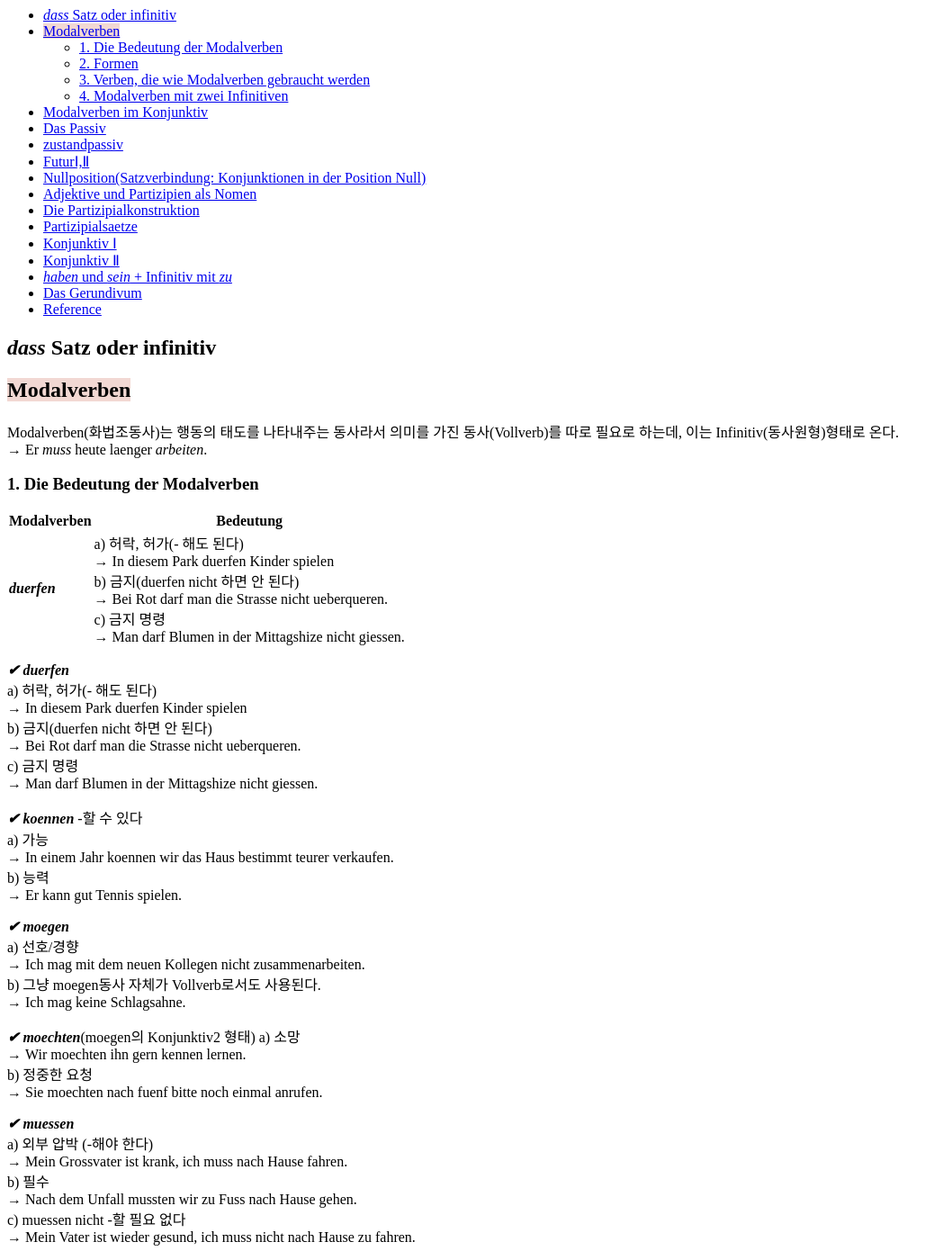
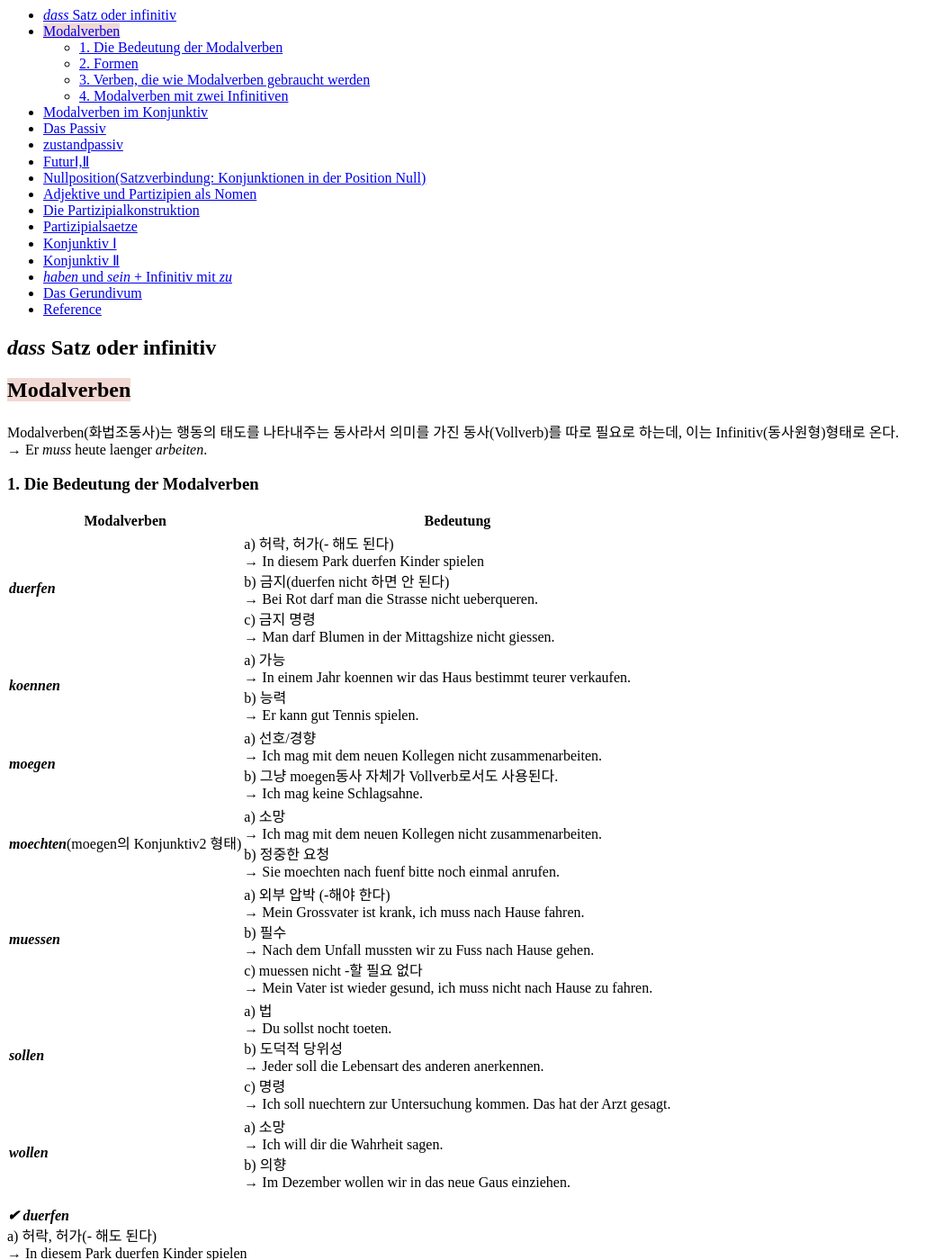
Before and after one commit to finddme/finddme.github.io, a Jekyll site: the page built from _posts/2021-01-24-DeutschGrammtik.md, in a window 1280 px wide and 1400 px high. Shown: the whole window at 90% size, without its empty margins (0-1048 px from the left). Built offline with Jekyll 4.4.1, drawn with Linux system fonts in a browser that asks for light colours.

Commit message:
Update 2021-01-24-DeutschGrammtik.md

```diff
--- a/_posts/2021-01-24-DeutschGrammtik.md
+++ b/_posts/2021-01-24-DeutschGrammtik.md
@@ -46,6 +46,13 @@
      <table style="border-collapse:collapse">
        <tr><th>Modalverben</th><th>Bedeutung</th></tr>
        <tr><td><strong><em>duerfen</em></strong></td><td>a) 허락, 허가(- 해도 된다)<br> → In diesem Park duerfen Kinder spielen<br> b) 금지(duerfen nicht 하면 안 된다)<br> → Bei Rot darf man die Strasse nicht ueberqueren.<br> c) 금지 명령<br> → Man darf Blumen in der Mittagshize nicht giessen.</td></tr>
+       <tr><td><strong><em>koennen</em></strong></td><td>a) 가능<br> → In einem Jahr koennen wir das Haus bestimmt teurer verkaufen.<br> b) 능력<br> → Er kann gut Tennis spielen.</td></tr>
+       <tr><td><strong><em>moegen</em></strong></td><td>a) 선호/경향<br> → Ich mag mit dem neuen Kollegen nicht zusammenarbeiten.<br> b) 그냥 moegen동사 자체가 Vollverb로서도 사용된다.<br> → Ich mag keine Schlagsahne.</td></tr>
+       <tr><td><strong><em>moechten</em></strong>(moegen의 Konjunktiv2 형태)</td><td>a) 소망<br> → Ich mag mit dem neuen Kollegen nicht zusammenarbeiten.<br> b) 정중한 요청<br> → Sie moechten nach fuenf bitte noch einmal anrufen.</td></tr>
+       <tr><td><strong><em>muessen</em></strong></td><td>a) 외부 압박 (-해야 한다)<br> → Mein Grossvater ist krank, ich muss nach Hause fahren.<br> b) 필수<br> → Nach dem Unfall mussten wir zu Fuss nach Hause gehen.<br> c) muessen nicht -할 필요 없다<br> → Mein Vater ist wieder gesund, ich muss nicht nach Hause zu fahren.</td></tr>
+       <tr><td><strong><em>sollen</em></strong></td><td>a) 법<br> → Du sollst nocht toeten.<br> b) 도덕적 당위성<br> → Jeder soll die Lebensart des anderen anerkennen.<br> c) 명령<br> → Ich soll nuechtern zur Untersuchung kommen. Das hat der Arzt gesagt.</td></tr>
+       <tr><td><strong><em>wollen</em></strong></td><td>a) 소망<br> → Ich will dir die Wahrheit sagen.<br> b) 의향<br> → Im Dezember wollen wir in das neue Gaus einziehen.
+</td></tr>
   </table>
  </body>
 </html>
```
